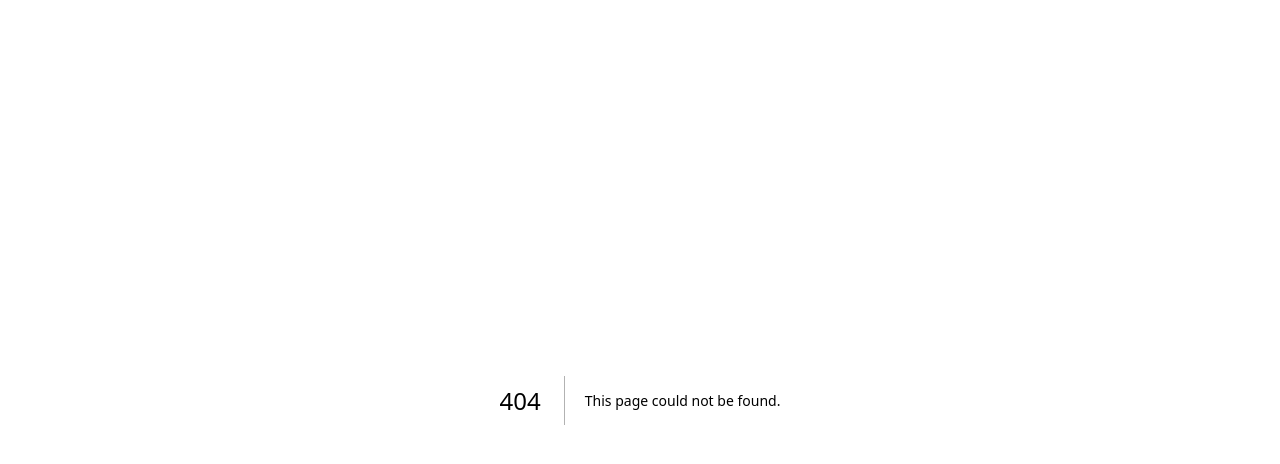
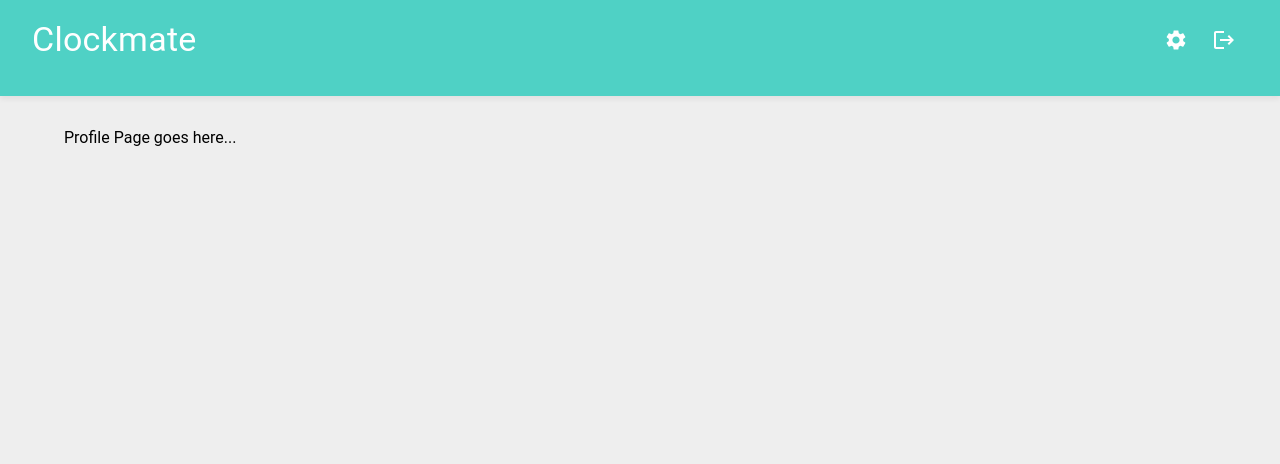
Before and after one commit to MarcoRehmer/clockmate, a Next.js app in the folder frontend/: page /profile in a window 1280 px wide. Before the commit this address had no page. Shown: the top 464 px of the page. Built offline with nearby package versions, Linux system fonts and the light colour scheme.

Commit message:
add base page for user profile. Add icon button for later admin panel

```diff
--- a/frontend/src/app/(root)/components/AppHeader/AppHeader.tsx
+++ b/frontend/src/app/(root)/components/AppHeader/AppHeader.tsx
@@ -5,16 +5,19 @@ import Typography from '@mui/material/Typography';
 import LogoutIcon from '@mui/icons-material/Logout';
 import { IconButton } from '@mui/material';
 import SettingsIcon from '@mui/icons-material/Settings';
+import AdminPanelSettingsIcon from '@mui/icons-material/AdminPanelSettings';
 
 import React from 'react';
 import { useRouter } from 'next/navigation';
 import { deleteToken } from '@/app/auth/session';
 
 export const AppHeader = () => {
+  const isAdmin = false;
+
   const router = useRouter();
 
   const navigateToSettings = () => {
-    router.push('/settings');
+    router.push('/profile');
   };
 
   const logOut = async () => {
@@ -28,12 +31,14 @@ export const AppHeader = () => {
         <Typography variant="h4" component="div" sx={{ color: 'white', flexGrow: 1 }}>
           Clockmate
         </Typography>
-        {/*<Typography component="div" sx={{ alignSelf: 'baseline', flexGrow: 1 }} color="white">*/}
-        {/*  Dashboard*/}
-        {/*</Typography>*/}
-        {/*<IconButton sx={{ color: 'white' }} onClick={() => navigateToSettings()}>*/}
-        {/*  <SettingsIcon />*/}
-        {/*</IconButton>*/}
+        {isAdmin && (
+          <IconButton sx={{ color: 'white' }} onClick={() => navigateToSettings()}>
+            <AdminPanelSettingsIcon />
+          </IconButton>
+        )}
+        <IconButton sx={{ color: 'white' }} onClick={() => navigateToSettings()}>
+          <SettingsIcon />
+        </IconButton>
         <IconButton sx={{ color: 'white' }} onClick={() => logOut()}>
           <LogoutIcon />
         </IconButton>
--- /dev/null
+++ b/frontend/src/app/(root)/profile/page.tsx
@@ -0,0 +1,3 @@
+export default async function Index() {
+  return <>Profile Page goes here...</>;
+}
```
Also changed, not shown: frontend/src/app/settings/page.tsx (deleted, +0 -7 lines).
